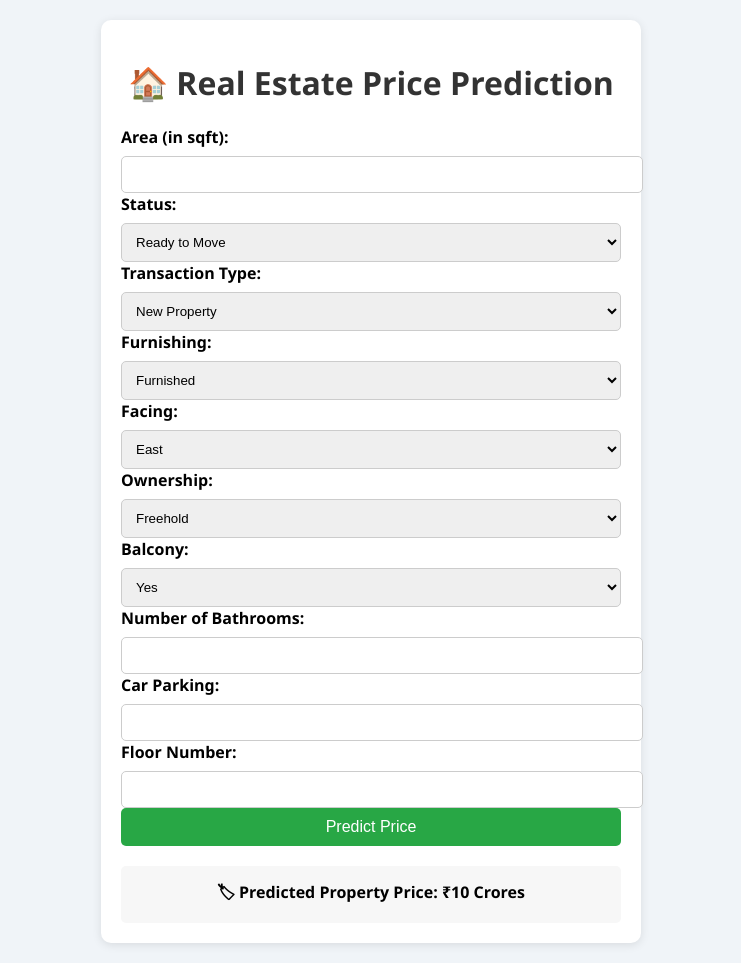
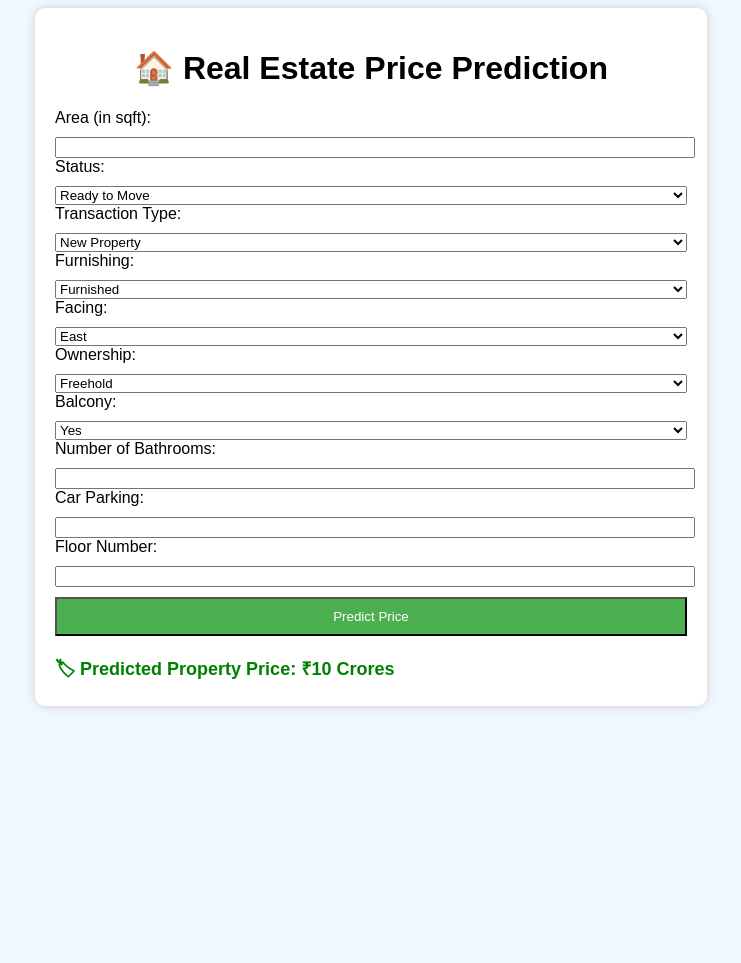
Before and after one commit to kabir-999/real-estate-price-predictor, a Flask app: template templates/index.html in a window 1280 px wide. Shown: the whole page, without its empty margins (269-1010 px from the left). After the commit the page ends 709 px from the top, so only its background shows below. Run offline with Flask 3, Linux system fonts and the light colour scheme; the template is opened without the code that fills it: most values are stand-ins (such as "Sample title", 1, 10 or a date in 2020).

Commit message:
Issue fixed

```diff
--- a/app.py
+++ b/app.py
@@ -1,33 +1,47 @@
 from flask import Flask, render_template, request
+from scripts.prediction import predict_price
 import pandas as pd
-from scripts.prediction import predict_price
 
 app = Flask(__name__)
 
 @app.route('/', methods=['GET', 'POST'])
-def home():
+def index():
     predicted_price = None
     if request.method == 'POST':
         try:
-            # Collect input data from form
-            input_data = pd.DataFrame({
-                'Area': [float(request.form['area'])],
-                'Status': [request.form['status']],
-                'Transaction': [request.form['transaction']],
-                'Furnishing': [request.form['furnishing']],
-                'Facing': [request.form['facing']],
-                'Ownership': [request.form['ownership']],
-                'Balcony': [request.form['balcony']],
-                'Bathroom': [float(request.form['bathroom'])],
-                'Car_Parking': [float(request.form['car_parking'])],
-                'Floor': [float(request.form['floor'])]
-            })
+            # Collect input data
+            area = float(request.form['area'])
+            status = request.form['status']
+            transaction = request.form['transaction']
+            furnishing = request.form['furnishing']
+            facing = request.form['facing']
+            ownership = request.form['ownership']
+            balcony = request.form['balcony']
+            bathroom = int(request.form['bathroom'])
+            car_parking = int(request.form['car_parking'])
+            floor = int(request.form['floor'])
+
+            # Prepare data for prediction
+            input_data = pd.DataFrame([{
+                'Area': area,
+                'Status': status,
+                'Transaction': transaction,
+                'Furnishing': furnishing,
+                'Facing': facing,
+                'Ownership': ownership,
+                'Balcony': balcony,
+                'Bathroom': bathroom,
+                'Car_Parking': car_parking,
+                'Floor': floor
+            }])
 
             # Predict price
             predicted_price = predict_price(input_data)
+            predicted_price = round(predicted_price, 2)
 
         except Exception as e:
-            print(f"❌ Error processing form data: {e}")
+            print(f"❌ Error: {e}")
+            predicted_price = "Error occurred. Please try again."
 
     return render_template('index.html', predicted_price=predicted_price)
 
--- a/static/style.css
+++ b/static/style.css
@@ -1,56 +1,39 @@
 body {
-    font-family: 'Segoe UI', Tahoma, Geneva, Verdana, sans-serif;
-    background-color: #f0f4f8;
-    margin: 0;
-    padding: 20px;
+    background-color: #f0f8ff;
+    font-family: Arial, sans-serif;
 }
 
 .container {
-    max-width: 500px;
+    width: 50%;
     margin: auto;
+    background-color: #fff;
     padding: 20px;
-    background-color: #fff;
+    box-shadow: 0px 0px 10px #ccc;
     border-radius: 10px;
-    box-shadow: 0 2px 10px rgba(0, 0, 0, 0.1);
 }
 
 h1 {
     text-align: center;
-    color: #333;
 }
 
-.input-group {
-    margin-bottom: 15px;
-}
-
-label {
-    display: block;
-    margin-bottom: 5px;
-    font-weight: bold;
-}
-
-input, select {
+label, input, select, button {
     width: 100%;
-    padding: 10px;
-    margin-top: 3px;
-    border: 1px solid #ccc;
-    border-radius: 5px;
+    margin-top: 10px;
 }
 
 button {
-    width: 100%;
+    background-color: #4CAF50;
+    color: white;
     padding: 10px;
-    background-color: #28a745;
-    color: white;
-    border: none;
-    border-radius: 5px;
-    font-size: 16px;
+    cursor: pointer;
+}
+
+button:hover {
+    background-color: #45a049;
 }
 
 .result {
     margin-top: 20px;
-    text-align: center;
-    background-color: #f7f7f7;
-    padding: 15px;
-    border-radius: 5px;
+    font-size: 18px;
+    color: green;
 }
```
Also changed, not shown: scripts/prediction.py (+3 -5 lines).
